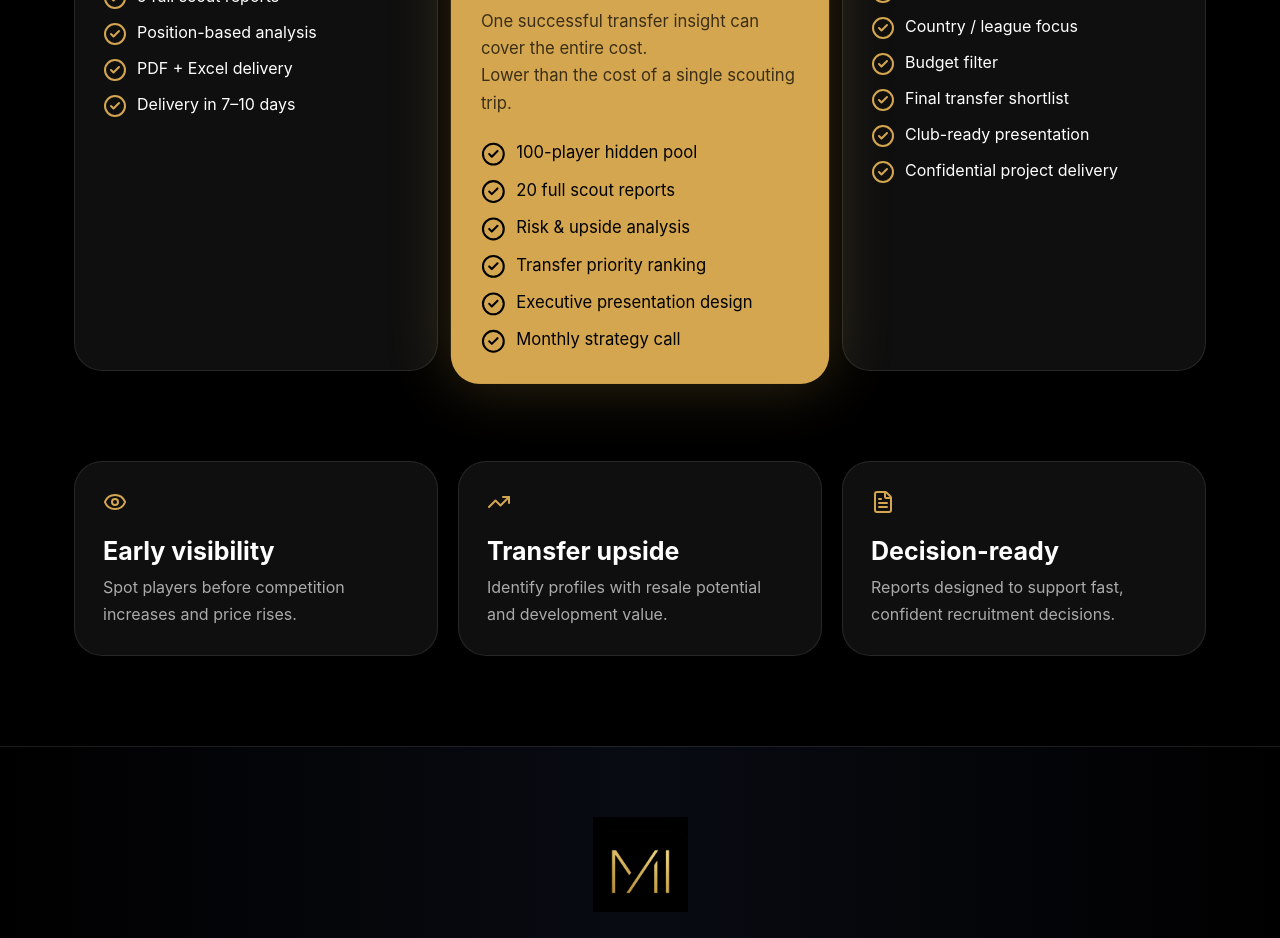
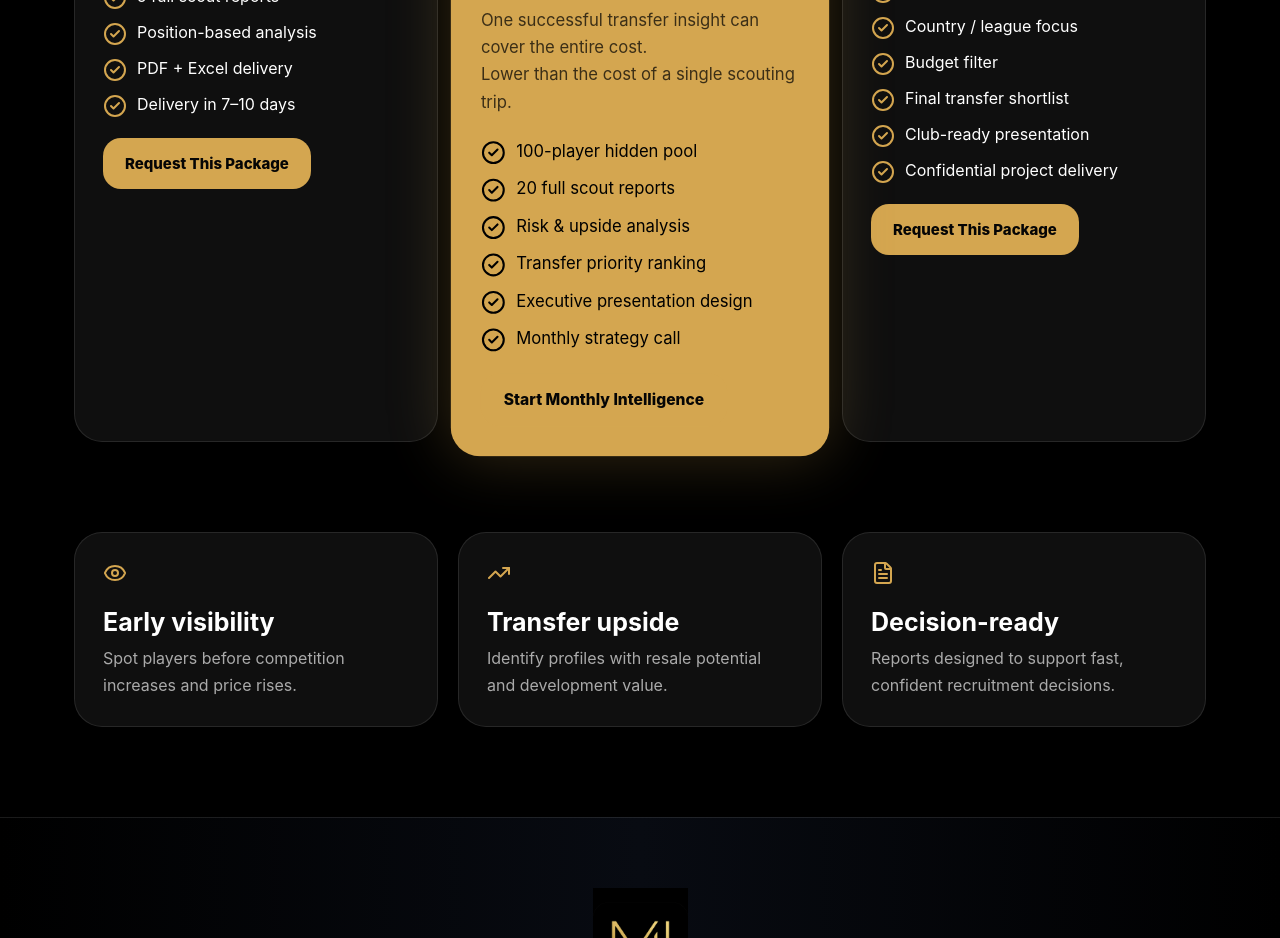
Before and after one commit to miscoutpro/mi-scout-site, a React (Vite) app: page / in a window 1280 px wide. Shown: the part 6480-7418 px from the top of the page. Built offline with nearby package versions, Linux system fonts and the light colour scheme.

Commit message:
Update main.jsx

```diff
--- a/src/main.jsx
+++ b/src/main.jsx
@@ -404,6 +404,11 @@ function App() {
                   <div key={f}><CheckCircle2 />{f}</div>
                 ))}
               </div>
+              <div className="actions" style={{ marginTop: '20px' }}>
+  <a href="#contact" className="btn btn-solid">
+    {pkg.featured ? 'Start Monthly Intelligence' : 'Request This Package'}
+  </a>
+</div>
             </Card>
           ))}
         </div>
```
